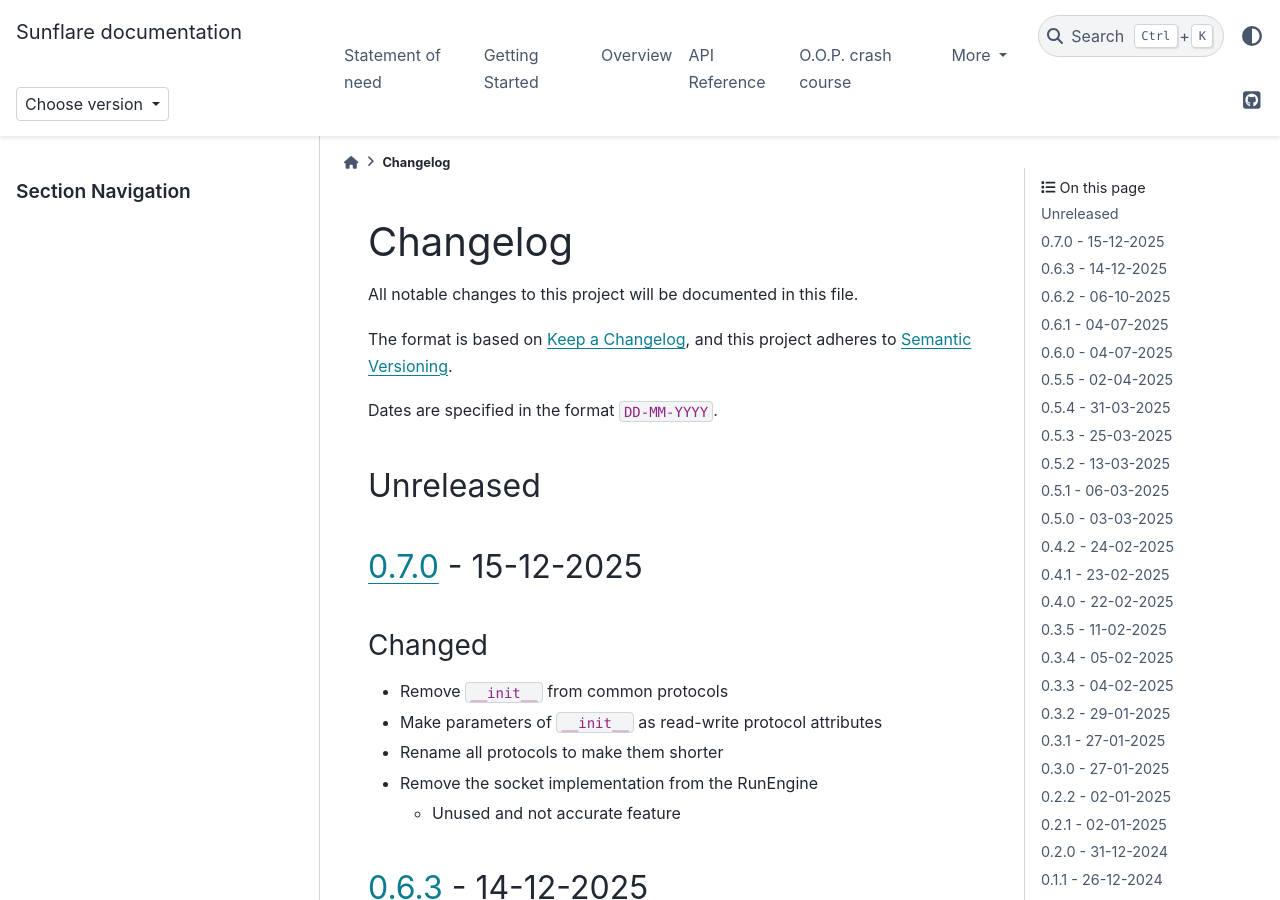
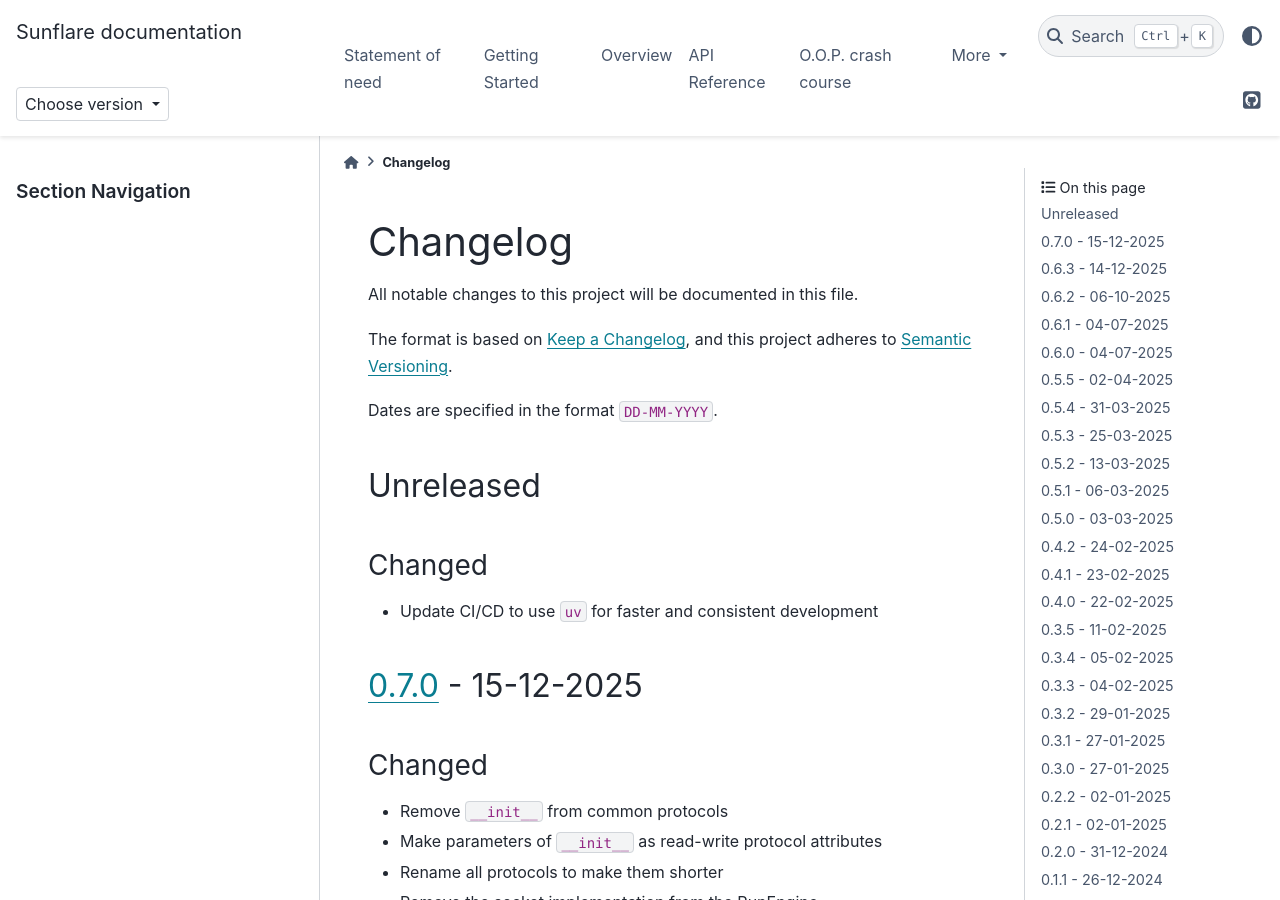
Before and after one commit to redsun-acquisition/sunflare, a Sphinx documentation site: the page built from docs/changelog.md, in a window 1280 px wide and 900 px high. Built offline with Sphinx 7.4.7 and the PyData theme 0.15.4, drawn with Linux system fonts in a browser that asks for light colours.

Commit message:
docs: update changelog

```diff
--- a/docs/changelog.md
+++ b/docs/changelog.md
@@ -8,6 +8,10 @@ and this project adheres to [Semantic Versioning](https://semver.org/spec/v2.0.0
 Dates are specified in the format `DD-MM-YYYY`.
 
 ## Unreleased
+
+### Changed
+
+- Update CI/CD to use `uv` for faster and consistent development
 
 ## [0.7.0] - 15-12-2025
 
```
